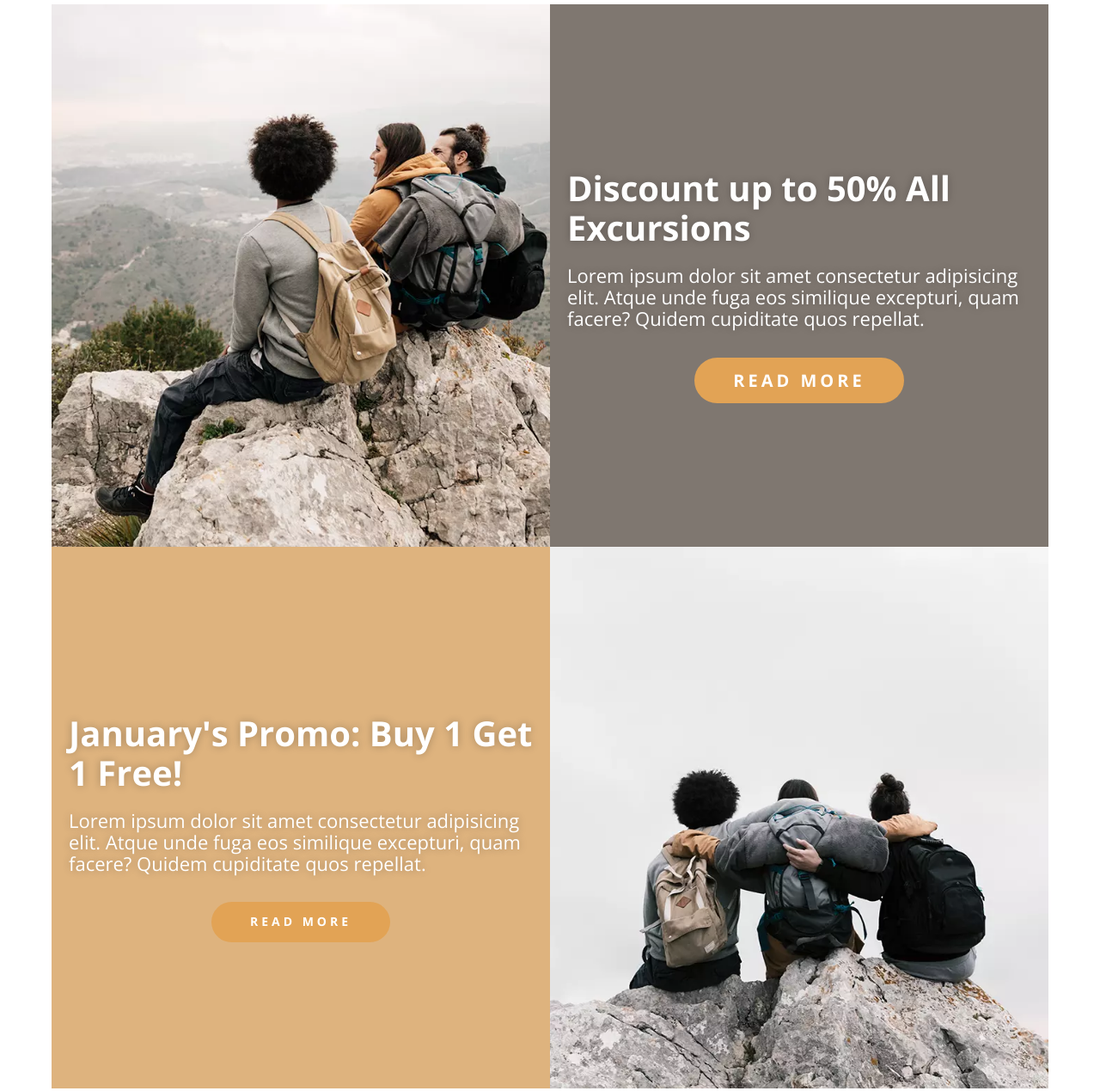
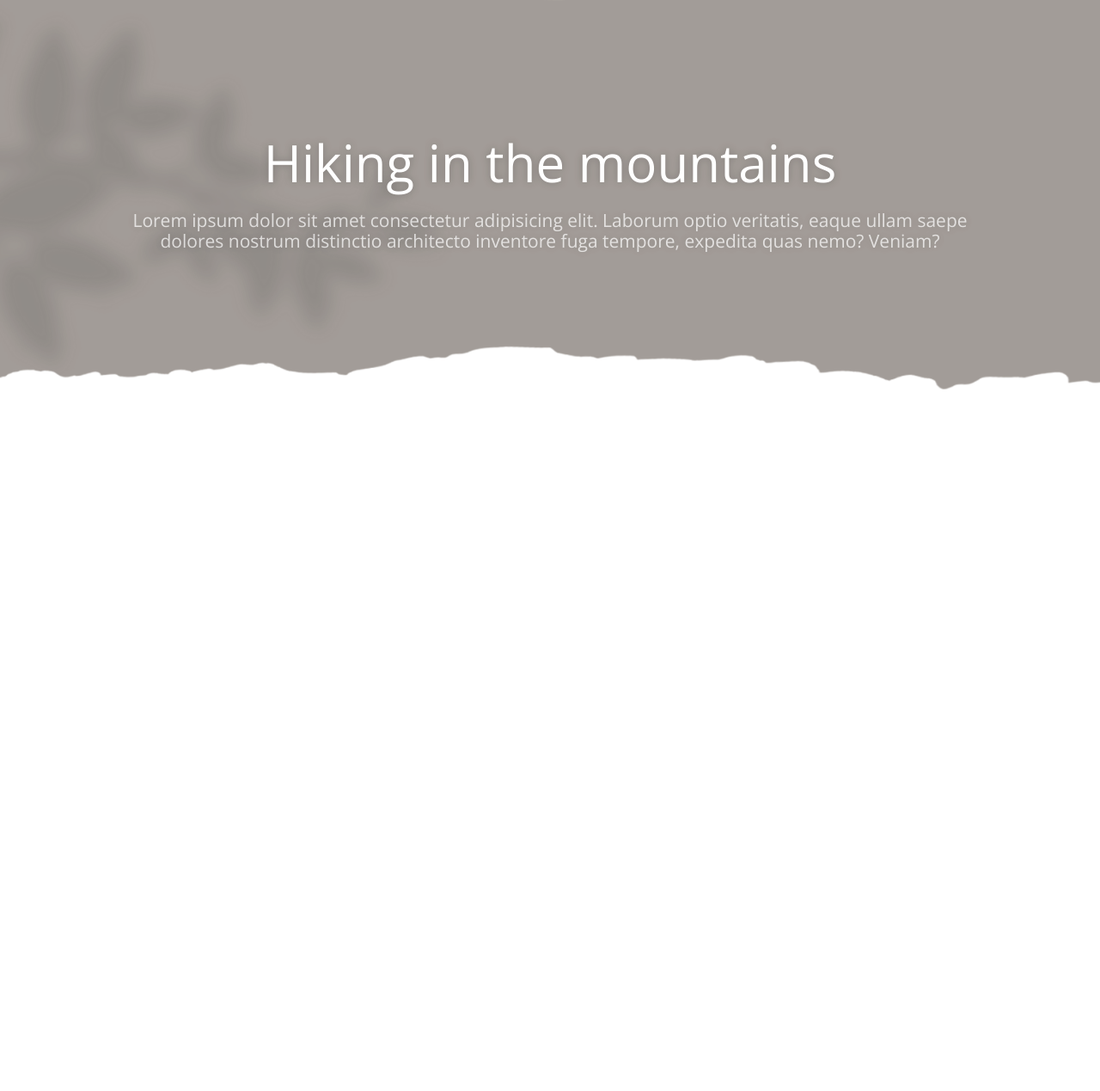
Before and after one commit to ramilzag/hiking, a plain HTML site: page index.html in a window 1280 px wide. Shown: the part 45-1314 px from the top of the page at 86% size. After the commit the page ends 800 px from the top, so only its background shows below. Drawn offline with nearby package versions, Linux system fonts and the light colour scheme.

Commit message:
Updated feature block component

```diff
--- a/css/styles.css
+++ b/css/styles.css
@@ -92,12 +92,12 @@ a {
 
 /* Ripped container */
 
-.ripped {
+.shape {
   position: relative;
   overflow: hidden;
 }
 
-.ripped .ripped-image--top {
+.shape .shape-hero--top {
   transform: translateY(10%);
   height: 30%;
   width: 100%;
@@ -105,11 +105,27 @@ a {
   top: -24%;
 }
 
-.ripped .ripped-image--bottom {
+.shape .shape-hero--bottom {
   width: 100%;
   position: absolute;
   transform: translateY(-10%);
   height: 30%;
+  bottom: -23%;
+}
+
+.shape .shape-feature--top {
+  transform: translateY(10%);
+  height: 30%;
+  width: 100%;
+  position: absolute;
+  top: -24%;
+}
+
+.shape .shape-feature--bottom {
+  width: 100%;
+  position: absolute;
+  transform: translateY(30%);
+  height: 50%;
   bottom: -23%;
 }
 
@@ -811,17 +827,20 @@ a {
 .feature__heading {
   color: var(--color-text-alternative);
   text-shadow: var(--text-shadow);
-  font-size: 5rem;
+  font-size: 4rem;
   font-weight: 400;
 }
 
 .feature__description {
   color: var(--color-text-alternative);
   text-shadow: var(--text-shadow);
-  font-size: 2rem;
+  font-size: 1.9rem;
   font-weight: 400;
-  line-height: 2.7rem;
-  opacity: 0.9;
+  opacity: 0.7;
+}
+
+.feature .branch-left {
+  bottom: 2rem;
 }
 
 @media screen and (min-width: 768px) {
@@ -838,6 +857,10 @@ a {
   .feature__heading {
     font-size: 6rem;
   }
+
+  .feature__description {
+    font-size: 2.1rem;
+  }
 }
 
 /* @media screen and (min-width: 1440px) {
--- a/index.html
+++ b/index.html
@@ -14,49 +14,27 @@
     <title>Document</title>
   </head>
   <body>
-    <section class="container block">
-      <article class="grid grid--1x2 promotion-block">
-        <picture>
-          <source type="image/webp" srcset="./images/promo-img1.webp 1x" />
-          <source type="image/jpg" srcset="./images/promo-img1.jpg 1x" />
-          <img
-            class="card__image"
-            src="./images/promo-img1.jpg"
-            alt="hiker's image standing on mountain"
-          />
-        </picture>
-        <div class="promotion promotion--secondary">
-          <h2 class="promotion__heading">Discount up to 50% All Excursions</h2>
-          <p class="promotion__description">
-            Lorem ipsum dolor sit amet consectetur adipisicing elit. Atque unde
-            fuga eos similique excepturi, quam facere? Quidem cupiditate quos
-            repellat.
-          </p>
-          <button class="btn btn--large btn--primary">Read More</button>
-        </div>
-      </article>
-      <article class="grid grid--1x2 promotion-block">
-        <picture>
-          <source type="image/webp" srcset="./images/promo-img2.webp 1x" />
-          <source type="image/jpg" srcset="./images/promo-img2.jpg 1x" />
-          <img
-            class="card__image"
-            src="./images/promo-img2.jpg"
-            alt="hiker's image standing on mountain"
-          />
-        </picture>
-        <div class="promotion promotion--primary">
-          <h2 class="promotion__heading">January's Promo: Buy 1 Get 1 Free!</h2>
-          <p class="promotion__description">
-            Lorem ipsum dolor sit amet consectetur adipisicing elit. Atque unde
-            fuga eos similique excepturi, quam facere? Quidem cupiditate quos
-            repellat.
-          </p>
-          <button class="btn btn--large btn--primary">Read More</button>
-        </div>
-      </article>
+    <section class="branch shape feature">
+      <div class="container feature__content">
+        <h2 class="feature__heading">Hiking in the mountains</h2>
+        <p class="feature__description">
+          Lorem ipsum dolor sit amet consectetur adipisicing elit. Laborum optio
+          veritatis, eaque ullam saepe dolores nostrum distinctio architecto
+          inventore fuga tempore, expedita quas nemo? Veniam?
+        </p>
+        <img
+          class="shape-feature--top"
+          src="./images/shapeFeature_top.png"
+          alt="Image by rawpixel.com"
+        />
+        <img
+          class="shape-feature--bottom"
+          src="./images/shapeFeature_bottom.png"
+          alt="Image by rawpixel.com"
+        />
+      </div>
+      <img class="branch-left" src="./images/branch.png" alt="" />
     </section>
-
     <script src="./js/collapsible.js"></script>
   </body>
 </html>
```
Also changed, not shown: components/blockFeature.html (+7 -9 lines), components/blockHero.html (+5 -5 lines), images/heroShape_bottom.png (renamed from images/ripped_bottom.png), images/heroShape_top.png (renamed from images/ripped_top.png), images/shapeFeature_bottom.png (added), images/shapeFeature_top.png (added).
